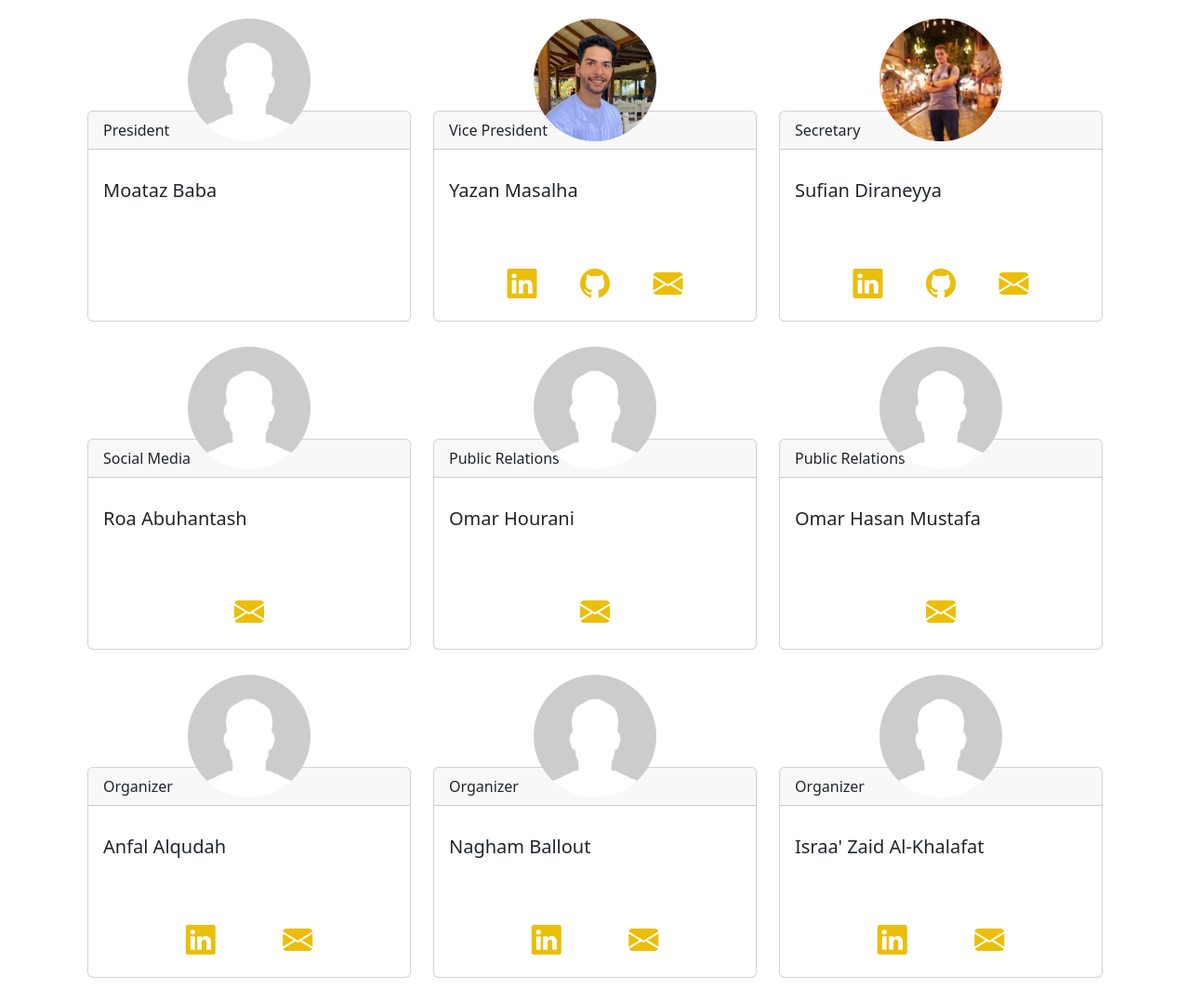
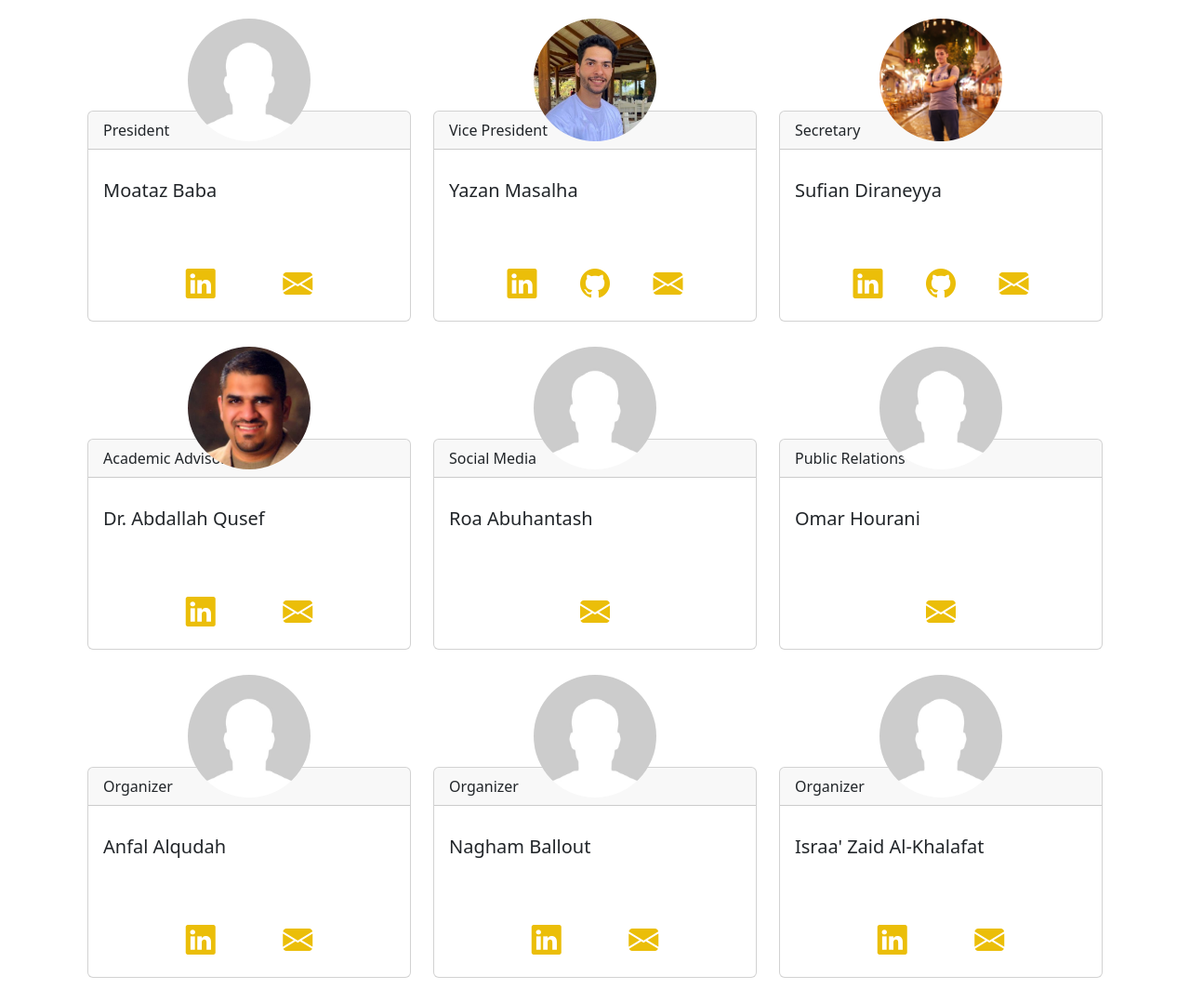
Before and after one commit to SufianDira/PSUT-SEC-Website, a plain HTML site: page index.html in a window 1280 px wide. Shown: the part 1672-2750 px from the top of the page at 93% size. Drawn offline with nearby package versions, Linux system fonts and the light colour scheme.

Commit message:
Minor team section changes
-Removed Omar Hassan from our team and added Dr Abdallah Qusef.
-Added Moataz Bab LinkedIn link.

```diff
--- a/index.html
+++ b/index.html
@@ -104,7 +104,12 @@
                 <h5 class="card-title">Moataz Baba</h5>
               </div>
               <div class="d-flex flex-row justify-content-evenly p-3">
-                <!-- Add Links -->
+                <a href="https://www.linkedin.com/in/moataz-baba-1b744820b/" class="icon-link icon-link-hover" target="_blank" rel="noopener noreferrer">
+                  <i class="bi bi-linkedin"></i>
+                </a>
+                <a href="mailto:muo20200895@std.psut.edu.jo" class="icon-link icon-link-hover" target="_blank" rel="noopener noreferrer">
+                  <i class="bi bi-envelope-fill"></i>
+                </a>
               </div>
             </div>
           </div>
@@ -157,6 +162,25 @@
       <div class="row row-cols-1 row-cols-md-3 g-4">
         <div class="col">
           <div class="card team-card h-75">
+            <div class="card-header">Academic Advisor</div>
+            <img src="assets/team/dr.png" class="team-img card-img rounded-circle" alt="Photograph of Sufian">
+            <div class="card-body team-body d-flex flex-column justify-content-between">
+              <div>
+                <h5 class="card-title">Dr. Abdallah Qusef</h5>
+              </div>
+              <div class="d-flex flex-row justify-content-evenly p-3">
+                <a href="https://www.linkedin.com/in/abdallah-qusef-phd-pmp-b07a7395/" class="icon-link icon-link-hover" target="_blank" rel="noopener noreferrer">
+                  <i class="bi bi-linkedin"></i>
+                </a>
+                <a href="mailto:a.qusef@psut.edu.jo" class="icon-link icon-link-hover" target="_blank" rel="noopener noreferrer">
+                  <i class="bi bi-envelope-fill"></i>
+                </a>
+              </div>
+            </div>
+          </div>
+        </div>
+        <div class="col">
+          <div class="card team-card h-75">
             <div class="card-header">Social Media</div>
             <img src="assets/team/stock.jpg" class="card-img rounded-circle" alt="Photograph of Sufian">
             <div class="card-body team-body d-flex flex-column justify-content-between">
@@ -181,22 +205,6 @@
               </div>
               <div class="d-flex flex-row justify-content-evenly p-3">
                 <a href="mailto:oma20210095@std.psut.edu.jo" class="icon-link icon-link-hover" target="_blank" rel="noopener noreferrer">
-                  <i class="bi bi-envelope-fill"></i>
-                </a>
-              </div>
-            </div>
-          </div>
-        </div>
-        <div class="col">
-          <div class="card team-card h-75">
-            <div class="card-header">Public Relations</div>
-            <img src="assets/team/stock.jpg" class="team-img card-img rounded-circle" alt="Photograph of Sufian">
-            <div class="card-body team-body d-flex flex-column justify-content-between">
-              <div>
-                <h5 class="card-title">Omar Hasan Mustafa</h5>
-              </div>
-              <div class="d-flex flex-row justify-content-evenly p-3">
-                <a href="mailto:oma20210744@std.psut.edu.jo" class="icon-link icon-link-hover" target="_blank" rel="noopener noreferrer">
                   <i class="bi bi-envelope-fill"></i>
                 </a>
               </div>
```
Also changed, not shown: assets/team/dr.png (added).
